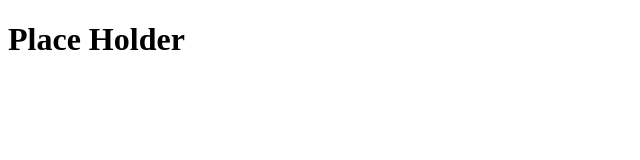
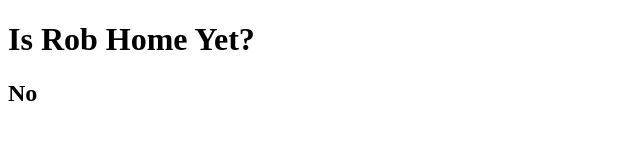
Before and after one commit to smashingboxes/isrobhomeyet, a plain HTML site: page index.html in a window 1280 px wide. Shown: the whole page, without its empty margins (0-640 px from the left). Drawn offline with Linux system fonts and the light colour scheme.

Commit message:
Added No

```diff
--- a/index.html
+++ b/index.html
@@ -3,6 +3,7 @@
 <head>
 </head>
 <body>
-<h1>Place Holder</h1>
+<h1>Is Rob Home Yet?</h1>
+<h2>No</h2>
 </body>
 </html>
```
